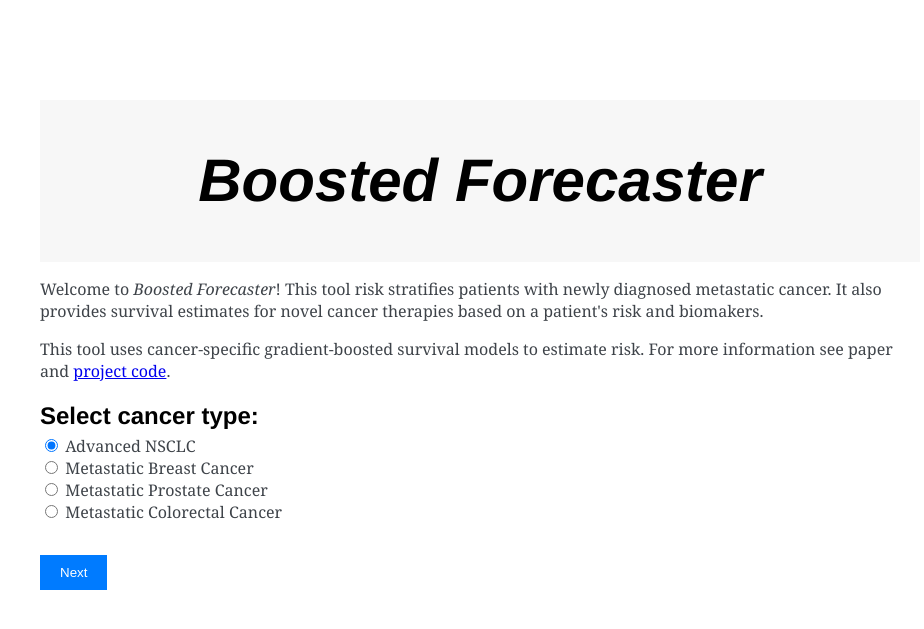
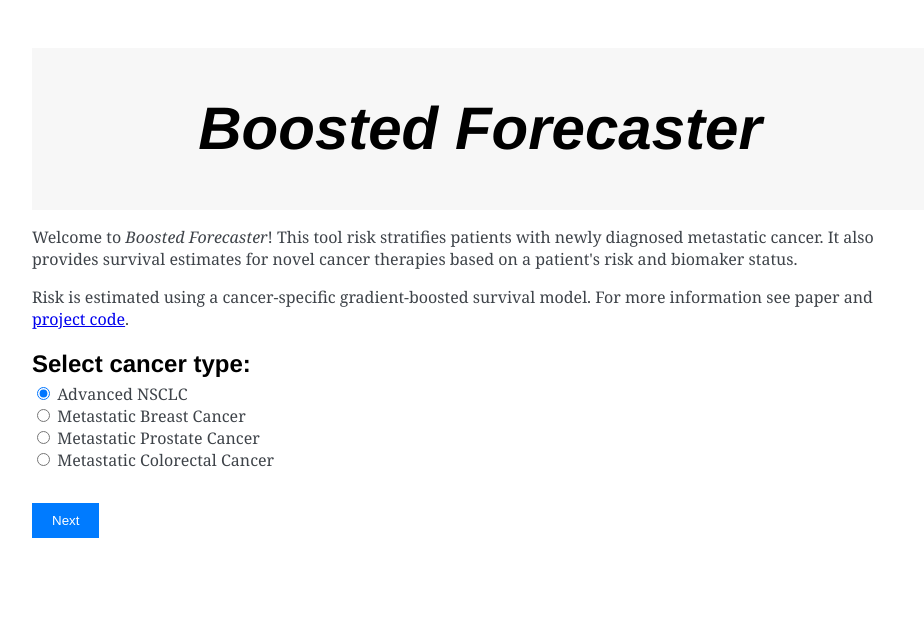
Before and after one commit to xavier-orcutt/boosted-forecaster, a Flask app: page / in a window 1280 px wide. Shown: the top 629 px of the page, without its empty margins (160-1084 px from the left). Run offline with Flask 3, Linux system fonts and the light colour scheme; parts of the project's set-up code (start-up, migrations or seed data) failed here and were passed over.

Commit message:
updated format

```diff
--- a/app/static/css/mystyle.css
+++ b/app/static/css/mystyle.css
@@ -11,10 +11,14 @@ header {
 }
 
 body {
-    margin-left: 200px; /* Increase the left margin */
-    margin-right: 200px;
-    margin-top: 100px; /* Increase the left margin */
-    margin-bottom: 100px; /* Increase the right margin */
+    margin: 3rem 12rem;
+}
+
+/* Media query for screens with a maximum width of 768px (typical for phones) */
+@media (max-width: 768px) {
+    body {
+        margin: 1rem; /* Adjust margins for smaller screens */
+    }
 }
 
 p {
@@ -45,6 +49,10 @@ h3 {
     font-size: 16px;
     color: rgb(62, 67, 73);
     display: block;
+}
+
+.cancer_type input[type="radio"] {
+    margin-bottom: 5px;
 }
 
 input[type="button"],
--- a/app/templates/index.html
+++ b/app/templates/index.html
@@ -17,9 +17,9 @@
       <h1>Boosted Forecaster</h1>
     </header>
 
-    <p>Welcome to <em>Boosted Forecaster</em>! This tool risk stratifies patients with newly diagnosed metastatic cancer. It also provides survival estimates for novel cancer therapies based on a patient's risk and biomakers.</p>
+    <p>Welcome to <em>Boosted Forecaster</em>! This tool risk stratifies patients with newly diagnosed metastatic cancer. It also provides survival estimates for novel cancer therapies based on a patient's risk and biomaker status.</p>
 
-    <p>This tool uses cancer-specific gradient-boosted survival models to estimate risk. For more information see paper and <a href = "https://github.com/xavier-orcutt/rct_generalizability_flatiron">project code</a>.</p>
+    <p>Risk is estimated using a cancer-specific gradient-boosted survival model. For more information see paper and <a href = "https://github.com/xavier-orcutt/rct_generalizability_flatiron">project code</a>.</p>
 
     <h2>Select cancer type:</h2>
     <form class="cancer_type">
```
